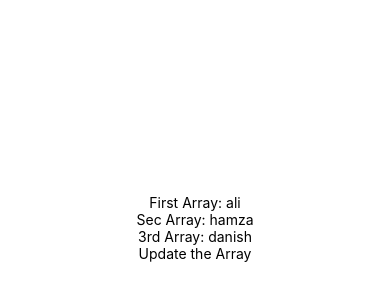
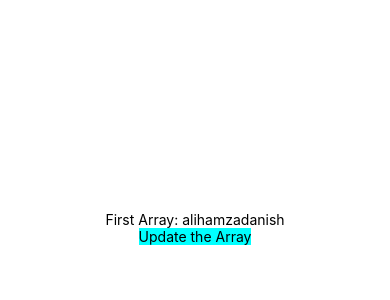
Before and after one commit to Shah-Jahan-Mukhtar/React-Native_Hooks, a React Native app in the folder AwsomeProject/: screen / in a window 390 px wide. Shown: the part 194-494 px from the top of the page. Built offline with nearby package versions, Linux system fonts and the light colour scheme.

Commit message:
useState

```diff
--- a/AwsomeProject/screens/File.js
+++ b/AwsomeProject/screens/File.js
@@ -3,6 +3,11 @@ import React, { useState } from "react";
 
 const File = () => {
   const [array, setArray] = useState(["ali", "hamza", "danish"]);
+
+  const updateArr = () => {
+    setArray([...array, "Hamayun"]);
+  };
+
   return (
     <View
       style={{
@@ -12,20 +17,24 @@ const File = () => {
         flexDirection: "column",
       }}
     >
-      <Text>First Array: {array[0]}</Text>
-      <Text>Sec Array: {array[1]}</Text>
-      <Text>3rd Array: {array[2]}</Text>
+      <Text>First Array: {array}</Text>
+      {/* <Text>2nd Array: {array[1]}</Text> */}
+
+      {/* <Text>Sec Array: {array[1]}</Text>
+      <Text>3rd Array: {array[2]}</Text> */}
 
       <TouchableOpacity
-        onPress={() =>
-          setArray([
-            (array[0] = "Abubakar"),
-            (array[1] = "Bilal"),
-            (array[2] = "Shahzaib"),
-          ])
+        onPress={
+          updateArr
+          // () =>
+          // setArray(
+
+          //   // (array) => [...array, [(array = "Shahzaib")]
+          //   // (array[2] = "Shahzaib"),
+          // )
         }
       >
-        <Text>Update the Array</Text>
+        <Text style={{ backgroundColor: "cyan" }}>Update the Array</Text>
       </TouchableOpacity>
     </View>
   );
```
